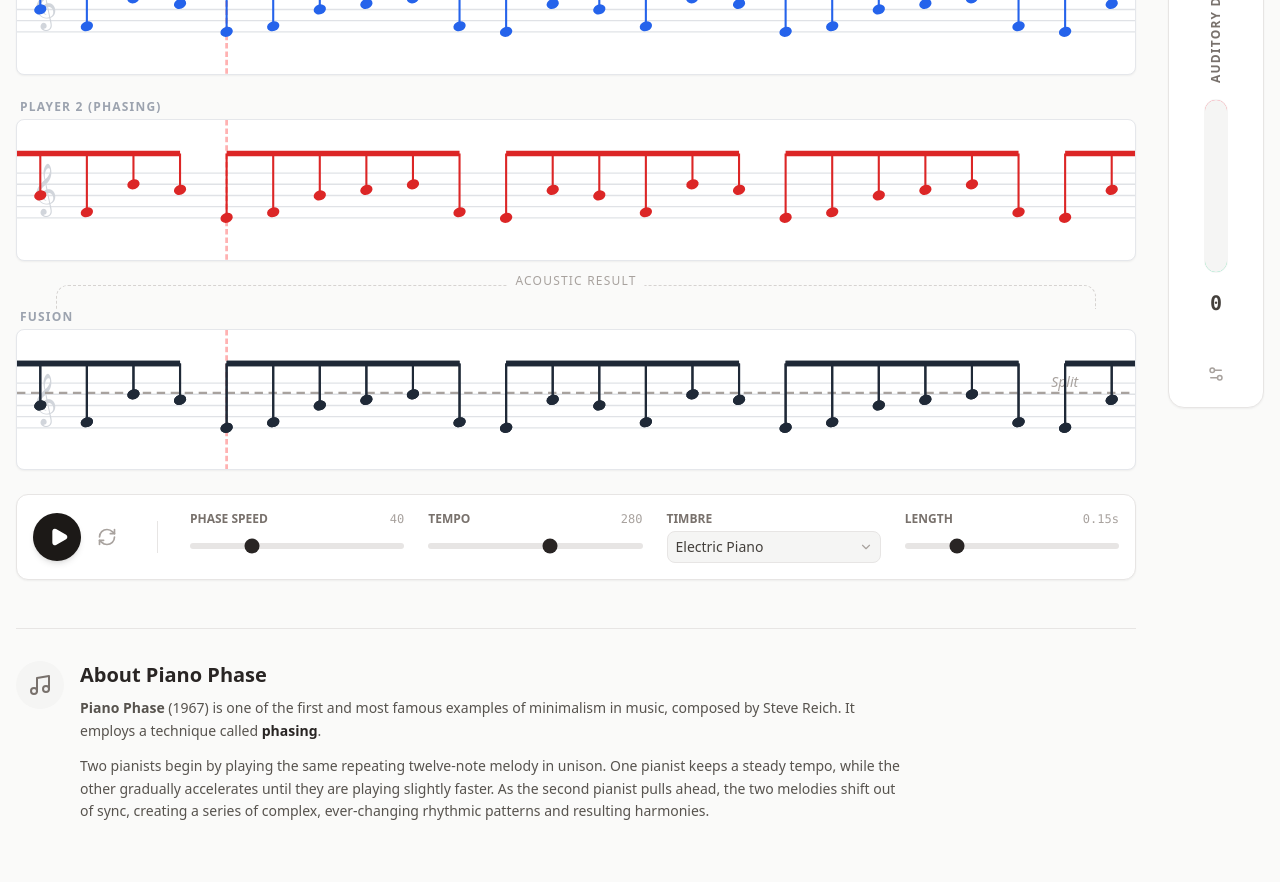
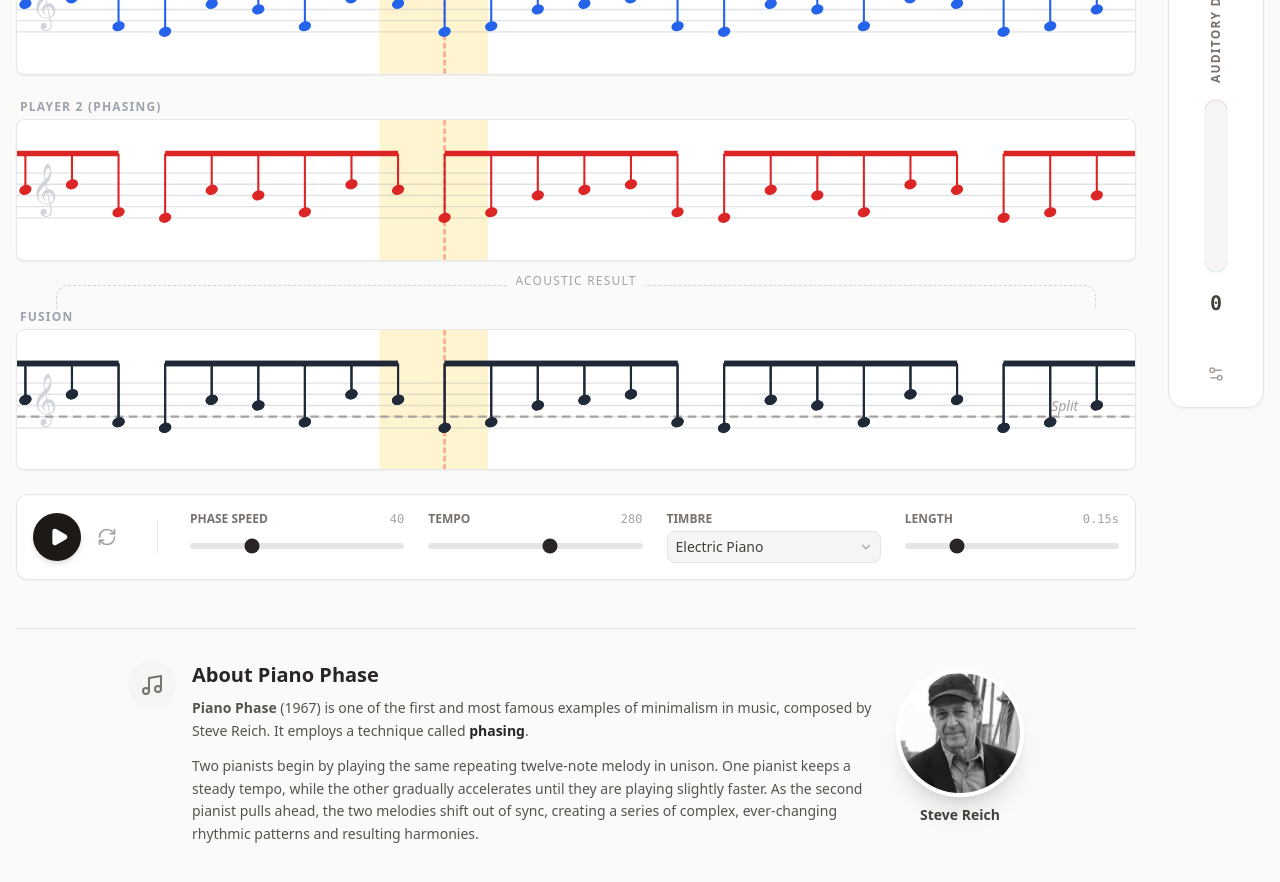
Before and after one commit to ThywQuake/Piano-Phase, a React (Vite) app: page / in a window 1280 px wide. Shown: the part 220-1102 px from the top of the page. Built offline with nearby package versions, Linux system fonts and the light colour scheme.

Commit message:
finalize

```diff
--- a/App.tsx
+++ b/App.tsx
@@ -71,21 +71,21 @@ const App: React.FC = () => {
   const [p1Progress, setP1Progress] = useState(0);
   const [p2Progress, setP2Progress] = useState(0);
 
-  // Visual states
-  const [dividerY, setDividerY] = useState(0.45);
+  const [dividerY, setDividerY] = useState(0.62);
 
   // Chaos Meter State
   const [chaosScore, setChaosScore] = useState(0);
-  const [chaosWindow, setChaosWindow] = useState(2.0);
+  const [chaosWindow, setChaosWindow] = useState(0.5); // Total window
+  const [futureWindow, setFutureWindow] = useState(0.2); // Future part
+  const [fusionThreshold, setFusionThreshold] = useState(0.025);
+
   const [isSettingsOpen, setIsSettingsOpen] = useState(false);
   const [isInfoOpen, setIsInfoOpen] = useState(false);
 
   const rafRef = useRef<number | null>(null);
 
-  // Trigger MathJax when Info modal opens
   useEffect(() => {
     if (isInfoOpen && window.MathJax) {
-      // Use setTimeout to ensure DOM is updated before typesetting
       setTimeout(() => {
         window.MathJax.typesetPromise && window.MathJax.typesetPromise();
       }, 50);
@@ -93,24 +93,26 @@ const App: React.FC = () => {
   }, [isInfoOpen]);
 
   // --- Chaos Calculation Logic (Rhythmic Irregularity) ---
-  const calculateChaos = (p1: number, p2: number, windowTotal: number) => {
+  const calculateChaos = (p1: number, p2: number, windowTotal: number, future: number, threshold: number) => {
     const loopDur = soundEngine.getLoopDuration();
     const p1Pos = p1 * loopDur;
     const p2Pos = p2 * loopDur;
     const timestamps: number[] = [];
 
-    // Use half window for left/right lookahead
-    const halfWindow = windowTotal / 2;
+    // 非对称窗口
+    // 过去：(windowTotal - future)
+    // 未来：future
+    const futureLimit = future;
+    const pastLimit = Math.max(0, windowTotal - futureLimit);
 
     const addNotes = (currentPos: number) => {
-      // Check 3 loops to ensure we cover the window across loop boundaries
       [-1, 0, 1].forEach(loopOffset => {
         for (let i = 0; i < NOTE_COUNT; i++) {
             const noteTime = (i / NOTE_COUNT) * loopDur + (loopOffset * loopDur);
             const relativeTime = noteTime - currentPos;
 
-            // NEW: Record Window (Centered) [-halfWindow, +halfWindow]
-            if (Math.abs(relativeTime) <= halfWindow) {
+            // NEW: Record Window [ -pastLimit, +futureLimit ]
+            if (relativeTime >= -pastLimit && relativeTime <= futureLimit) {
                 timestamps.push(relativeTime);
             }
         }
@@ -123,13 +125,13 @@ const App: React.FC = () => {
     if (timestamps.length < 2) return 0;
     timestamps.sort((a, b) => a - b);
 
-    // 1. Auditory Fusion: Merge events closer than 50ms
+    // 1. Auditory Fusion
     const fusedEvents: number[] = [];
     if (timestamps.length > 0) {
         fusedEvents.push(timestamps[0]);
         for (let i = 1; i < timestamps.length; i++) {
             const diff = timestamps[i] - timestamps[i-1];
-            if (diff > 0.01) { // 50ms Threshold
+            if (diff > threshold) {
                 fusedEvents.push(timestamps[i]);
             }
         }
@@ -137,15 +139,13 @@ const App: React.FC = () => {
 
     if (fusedEvents.length < 2) return 0;
 
-    // 2. Calculate IOIs (Inter-Onset Intervals)
+    // 2. Calculate IOIs
     const iois: number[] = [];
     for (let i = 0; i < fusedEvents.length - 1; i++) {
         iois.push(fusedEvents[i+1] - fusedEvents[i]);
     }
 
-    // 3. Calculate Coefficient of Variation (CV)
-    // High CV = Irregular Rhythm (Chaos)
-    // Low CV = Regular Rhythm (Peace)
+    // 3. Calculate CV
     const mean = iois.reduce((a, b) => a + b, 0) / iois.length;
     if (mean === 0) return 0;
 
@@ -153,8 +153,6 @@ const App: React.FC = () => {
     const sd = Math.sqrt(variance);
     const cv = sd / mean;
 
-    // Scale to 0-100
-    // Theoretically max CV for a 2-event cycle is 1.0 (when one interval -> 0)
     return Math.min(100, Math.round(cv * 100));
   };
 
@@ -163,13 +161,14 @@ const App: React.FC = () => {
     setP1Progress(p1);
     setP2Progress(p2);
 
-    const score = calculateChaos(p1, p2, chaosWindow);
+    // Update with dynamic futureWindow
+    const score = calculateChaos(p1, p2, chaosWindow, futureWindow, fusionThreshold);
     setChaosScore(score);
 
     if (isPlaying) {
       rafRef.current = requestAnimationFrame(updateLoop);
     }
-  }, [isPlaying, chaosWindow]);
+  }, [isPlaying, chaosWindow, futureWindow, fusionThreshold]);
 
   useEffect(() => {
     if (isPlaying) {
@@ -228,7 +227,6 @@ const App: React.FC = () => {
       soundEngine.setDecay(val);
   };
 
-  // Phase Calculation
   let rawDiff = p2Progress - p1Progress;
   if (rawDiff < 0) rawDiff += 1;
   const notesDiff = rawDiff * NOTE_COUNT;
@@ -247,9 +245,7 @@ const App: React.FC = () => {
     }
   }
 
-  // Shared Chaos Meter Content
   const renderChaosMeter = (isVertical: boolean) => {
-    // Percent is now directly the score (0-100)
     const percent = chaosScore;
     return (
       <div className={`flex ${isVertical ? 'flex-col items-center py-4' : 'flex-row items-center px-4 py-3'} h-full w-full bg-white rounded-2xl shadow-sm border border-stone-200 relative gap-4`}>
@@ -295,13 +291,30 @@ const App: React.FC = () => {
               {isSettingsOpen && (
                   <div
                       onClick={(e) => e.stopPropagation()}
-                      className={`absolute z-20 bg-stone-800 text-white p-3 rounded-lg shadow-xl w-48 ${isVertical ? 'right-full top-1/2 -translate-y-1/2 mr-3' : 'bottom-full right-0 mb-3'}`}
+                      className={`absolute z-20 bg-stone-800 text-white p-3 rounded-lg shadow-xl w-56 ${isVertical ? 'right-full top-1/2 -translate-y-1/2 mr-3' : 'bottom-full right-0 mb-3'}`}
                   >
-                      <div className="text-xs font-bold mb-2">Record Window: {chaosWindow}s</div>
+                      <div className="text-xs font-bold mb-2">Total Window: {chaosWindow}s</div>
                       <input
-                          type="range" min="0.5" max="5.0" step="0.5"
+                          type="range" min="0.3" max="2.0" step="0.1"
                           value={chaosWindow}
                           onChange={(e) => setChaosWindow(parseFloat(e.target.value))}
+                          className="w-full h-1 bg-stone-600 rounded appearance-none cursor-pointer accent-white mb-4"
+                      />
+
+                      {/* 新增: Future Prediction Slider */}
+                      <div className="text-xs font-bold mb-2">Future Prediction: {futureWindow}s</div>
+                      <input
+                          type="range" min="0.01" max="0.3" step="0.01"
+                          value={futureWindow}
+                          onChange={(e) => setFutureWindow(parseFloat(e.target.value))}
+                          className="w-full h-1 bg-stone-600 rounded appearance-none cursor-pointer accent-white mb-4"
+                      />
+
+                      <div className="text-xs font-bold mb-2">Fusion Threshold: {Math.round(fusionThreshold * 1000)}ms</div>
+                      <input
+                          type="range" min="0.005" max="0.100" step="0.005"
+                          value={fusionThreshold}
+                          onChange={(e) => setFusionThreshold(parseFloat(e.target.value))}
                           className="w-full h-1 bg-stone-600 rounded appearance-none cursor-pointer accent-white"
                       />
                   </div>
@@ -334,7 +347,6 @@ const App: React.FC = () => {
                     <div className="bg-stone-50 p-4 rounded border border-stone-200 text-xs">
                         <p className="mb-2 font-semibold text-stone-500 uppercase tracking-wider">Formula: Coefficient of Variation (CV)</p>
                         <div className="overflow-x-auto py-2">
-                             {/* LaTeX Formulae */}
                              <div>
                                 {"$$ Density = \\min \\left( 100, \\frac{\\sigma}{\\mu} \\times 100 \\right) $$"}
                              </div>
@@ -346,7 +358,8 @@ const App: React.FC = () => {
                              </div>
                         </div>
                         <div className="mt-2 text-stone-400 italic">
-                            Where {"$\\Delta t_i$"} are the Inter-Onset Intervals (IOIs) between consecutive sound events in the window {"$[t - w/2, t + w/2]$"}.
+                            {/* Update: Dynamic formula text */}
+                            Where {"$\\Delta t_i$"} are the Inter-Onset Intervals (IOIs) between consecutive sound events (fused if {"$< " + Math.round(fusionThreshold * 1000) + "ms$"}) in the window {"$[t - " + (chaosWindow - futureWindow).toFixed(2) + ", t + " + futureWindow + "]$"}.
                         </div>
                     </div>
 
@@ -385,12 +398,18 @@ const App: React.FC = () => {
                     progressP1={p1Progress}
                     progressP2={p2Progress}
                     mode="p1"
+                    chaosWindow={chaosWindow}
+                    futureWindow={futureWindow}
+                    bpm={bpm}
                 />
                 <MusicStaff
                     label="Player 2 (Phasing)"
                     progressP1={p1Progress}
                     progressP2={p2Progress}
                     mode="p2"
+                    chaosWindow={chaosWindow}
+                    futureWindow={futureWindow}
+                    bpm={bpm}
                 />
                 <div className="relative pt-6">
                      <div className="absolute top-0 left-10 right-10 h-6 border-l border-r border-t border-dashed border-stone-300 rounded-t-xl"></div>
@@ -404,6 +423,9 @@ const App: React.FC = () => {
                         mode="fusion"
                         dividerY={dividerY}
                         onDividerDrag={setDividerY}
+                        chaosWindow={chaosWindow}
+                        futureWindow={futureWindow}
+                        bpm={bpm}
                     />
                 </div>
             </div>
@@ -489,7 +511,11 @@ const App: React.FC = () => {
 
             {/* Description Section - Removed bottom link as requested */}
             <div className="mt-12 border-t border-stone-200 pt-8 pb-8">
-                <div className="flex flex-col gap-6 max-w-4xl">
+                {/* 更改：将原先的 flex-col 容器改为 flex-row，并保持 max-w-4xl 约束，以容纳右侧的头像 */}
+                <div className="flex flex-row justify-between items-start gap-6 max-w-4xl mx-auto">
+
+                    {/* 左侧文字/图标内容块 (flex-1 确保它占据大部分空间) */}
+                    <div className="flex-1">
                         <div className="flex items-start gap-4">
                             <div className="p-3 bg-stone-100 rounded-full text-stone-500 hidden sm:block">
                                 <Music size={24} />
@@ -510,6 +536,21 @@ const App: React.FC = () => {
                             </div>
                         </div>
                     </div>
+
+                    {/* 右侧头像 (hidden sm:block: 在小屏幕上隐藏，只在足够大的屏幕上显示) */}
+                    <div className="shrink-0 hidden sm:block pt-2 flex flex-col items-center">
+                        <a href="https://stevereich.com/" target="_blank" rel="noopener noreferrer" className="flex flex-col items-center group">
+                            <img
+                                src="./icon.jpeg"
+                                alt="Steve Reich Portrait"
+                                className="w-32 h-32 rounded-full object-cover shadow-xl border-4 border-white transition-all group-hover:shadow-2xl group-hover:border-stone-200"
+                            />
+                            <div className="mt-2 text-sm font-semibold text-stone-700 group-hover:text-blue-600 transition-colors">
+                                Steve Reich
+                            </div>
+                        </a>
+                    </div>
+                </div>
             </div>
         </div>
 
--- a/components/MusicStaff.tsx
+++ b/components/MusicStaff.tsx
@@ -9,6 +9,10 @@ interface MusicStaffProps {
   mode: 'p1' | 'p2' | 'fusion';
   dividerY?: number; // 0-1 relative to height
   onDividerDrag?: (newY: number) => void;
+  // 新增：用于可视化计算窗口
+  chaosWindow?: number; // 窗口总时长 (秒)
+  futureWindow?: number; // 未来预测时长 (秒)
+  bpm?: number;         // 当前 BPM
 }
 
 const STAFF_HEIGHT = 100;
@@ -24,15 +28,16 @@ export const MusicStaff: React.FC<MusicStaffProps> = ({
   progressP2,
   mode,
   dividerY,
-  onDividerDrag
+  onDividerDrag,
+  chaosWindow,
+  futureWindow,
+  bpm
 }) => {
   const svgRef = useRef<SVGSVGElement>(null);
   const [isDragging, setIsDragging] = useState(false);
 
   // Groups logic
   // We need to know which notes belong to which group to draw beams
-  // MELODY is 12 notes. GROUP_SIZE = 6.
-  // Group 1: 0-5. Group 2: 6-11.
   const groups = useMemo(() => {
     const g = [];
     for (let i = 0; i < NOTE_COUNT; i += GROUP_SIZE) {
@@ -48,8 +53,38 @@ export const MusicStaff: React.FC<MusicStaffProps> = ({
 
   const lines = [0, 1, 2, 3, 4].map(i => BASE_Y - i * LINE_SPACING);
 
-  const PLAYHEAD_X = 150;
+  // 指示线位于黄金分割点 (左侧 0.382)
+  const PLAYHEAD_X = 306;
+
   const LOOP_PIXEL_WIDTH = 400 * VISIBLE_WINDOW_SCALE;
+
+  // Mask 计算逻辑更新：接收 futureWindow
+  const maskGeometry = useMemo(() => {
+    if (!chaosWindow || !bpm || futureWindow === undefined) return null;
+
+    // 1. 计算一拍多少秒
+    const secondsPerBeat = 60.0 / bpm;
+    // 2. 计算整个循环（12个音符）多少秒
+    const loopDuration = secondsPerBeat * NOTE_COUNT;
+    // 3. 计算每秒对应多少像素
+    const pixelsPerSecond = LOOP_PIXEL_WIDTH / loopDuration;
+
+    // 使用传入的 futureWindow，默认为 0.5 以防万一
+    const fut = futureWindow;
+    const past = Math.max(0, chaosWindow - fut);
+
+    const futurePixels = fut * pixelsPerSecond;
+    const pastPixels = past * pixelsPerSecond;
+    const totalWidth = futurePixels + pastPixels;
+
+    // x 是矩形左边缘位置。
+    // Playhead 在 PLAYHEAD_X。
+    // 左边缘应该在 PLAYHEAD_X - pastPixels
+    return {
+        x: PLAYHEAD_X - pastPixels,
+        width: totalWidth
+    };
+  }, [chaosWindow, futureWindow, bpm, LOOP_PIXEL_WIDTH]);
 
   const handlePointerDown = (e: React.PointerEvent) => {
     if (onDividerDrag) {
@@ -62,7 +97,6 @@ export const MusicStaff: React.FC<MusicStaffProps> = ({
     if (isDragging && onDividerDrag && svgRef.current) {
       const rect = svgRef.current.getBoundingClientRect();
       const y = e.clientY - rect.top;
-      // Clamp
       const clampedY = Math.max(0, Math.min(STAFF_HEIGHT, y));
       onDividerDrag(clampedY / STAFF_HEIGHT);
     }
@@ -75,37 +109,25 @@ export const MusicStaff: React.FC<MusicStaffProps> = ({
     }
   };
 
-  // Render a set of beamed notes
   const renderBeamedGroup = (group: {note: Note, index: number, relX: number, y: number}[], progress: number, color: string, loopOffset: number) => {
-
-    // We calculate the X position for the first note to see if the group is visible
-    // But we need individual Xs
-
     const notesWithPos = group.map(n => {
        const totalRelX = (n.relX + loopOffset) - progress;
        const x = PLAYHEAD_X + totalRelX * LOOP_PIXEL_WIDTH;
        return { ...n, x };
     });
 
-    // Check visibility (loose bound)
     if (notesWithPos[notesWithPos.length-1].x < -50 || notesWithPos[0].x > STAFF_WIDTH + 50) return null;
 
-    // Calculate Beam Y
-    // For this melody, notes are mostly high. Let's put beam above.
-    // Find min Y (highest point)
     const minY = Math.min(...notesWithPos.map(n => n.y));
     const beamY = minY - STEM_HEIGHT;
 
     return (
       <g key={`group-${loopOffset}-${group[0].index}`}>
-        {/* Beam */}
         <line
           x1={notesWithPos[0].x} y1={beamY}
           x2={notesWithPos[notesWithPos.length-1].x} y2={beamY}
           stroke={color} strokeWidth="4"
         />
-
-        {/* Notes and Stems */}
         {notesWithPos.map(n => (
           <g key={n.index}>
              <line
@@ -138,7 +160,18 @@ export const MusicStaff: React.FC<MusicStaffProps> = ({
           onPointerMove={handlePointerMove}
           onPointerUp={handlePointerUp}
         >
-          {/* Playhead Marker (Fixed) */}
+          {/* Mask: 非对称区域 */}
+          {maskGeometry && (
+            <rect
+                x={maskGeometry.x}
+                y={0}
+                width={maskGeometry.width}
+                height={STAFF_HEIGHT}
+                fill="rgba(250, 204, 21, 0.2)" // Yellow-400, 20% opacity
+            />
+          )}
+
+          {/* Playhead Marker (黄金分割位) */}
           <line
               x1={PLAYHEAD_X} y1={0} x2={PLAYHEAD_X} y2={STAFF_HEIGHT}
               stroke="rgba(255,0,0,0.3)" strokeWidth="2" strokeDasharray="4 2"
@@ -155,16 +188,13 @@ export const MusicStaff: React.FC<MusicStaffProps> = ({
               ))}
           </g>
 
-          {/* Clef */}
           <text x={10} y={BASE_Y - 10} fontSize="32" fill="#d1d5db" style={{ fontFamily: 'serif' }}>𝄞</text>
 
-          {/* Draggable Divider Line (High/Low) */}
           {dividerY !== undefined && (
               <g transform={`translate(0, ${dividerY * STAFF_HEIGHT})`}
                   onPointerDown={handlePointerDown}
                   className="cursor-row-resize"
               >
-                  {/* Hit area for easier grabbing */}
                   <rect x="0" y="-10" width={STAFF_WIDTH} height="20" fill="transparent" />
                   <line
                       x1={0} y1={0} x2={STAFF_WIDTH} y2={0}
@@ -174,7 +204,6 @@ export const MusicStaff: React.FC<MusicStaffProps> = ({
               </g>
           )}
 
-          {/* Notes */}
           {[-1, 0, 1, 2].map(loopOffset => (
               <g key={loopOffset}>
                   {mode === 'p1' && groups.map(g => renderBeamedGroup(g, progressP1, PlayerColor.P1, loopOffset))}
--- a/index.html
+++ b/index.html
@@ -14,6 +14,9 @@
         -webkit-font-smoothing: antialiased;
         -moz-osx-font-smoothing: grayscale;
         background-color: #fdfbf7; /* Paper-like off-white */
+      }
+      mjx-container svg {
+        display: inline;
       }
     </style>
     <script>
```
Also changed, not shown: icon.jpeg (added). Lines whose indentation alone changed are shown as unchanged.
